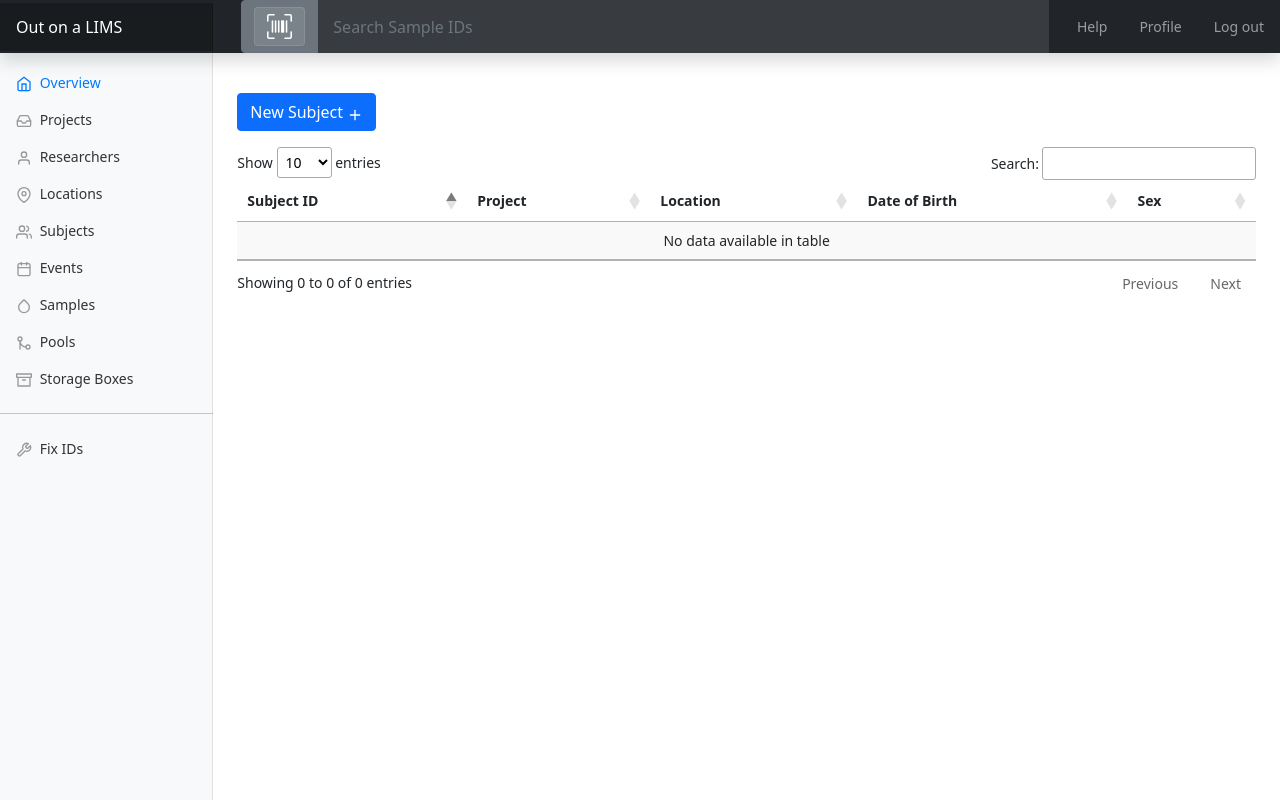
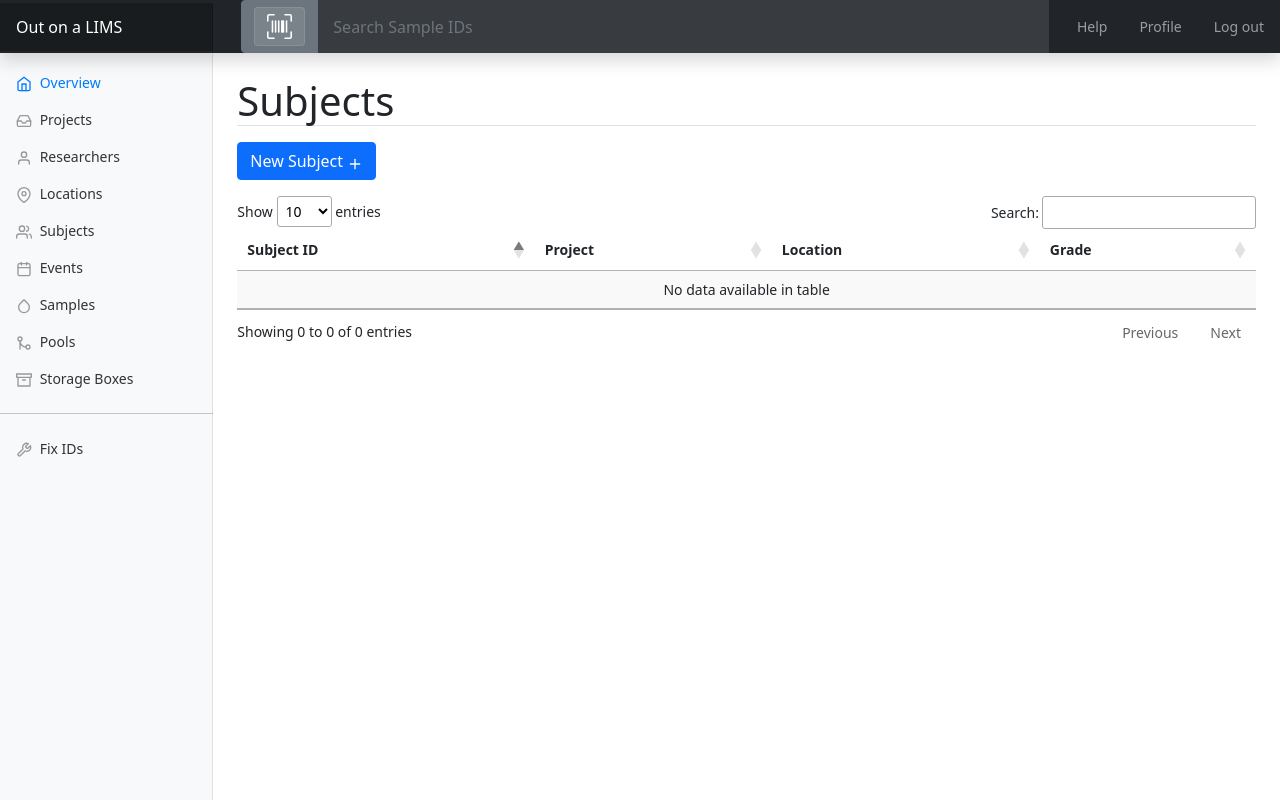
Before and after one commit to tfursten/outonalims-covid, a Django app: page /lims/subject/ in a window 1280 px wide. Run offline with Django 3.2, Linux system fonts and the light colour scheme; the visitor is signed in with stand-in values (Sample User, id 1); data that the repository does not hold is empty; some libraries are stand-ins or nearby versions.

Commit message:
add header

```diff
--- a/out_on_a_LIMS/lims/templates/lims/event_list.html
+++ b/out_on_a_LIMS/lims/templates/lims/event_list.html
@@ -5,6 +5,7 @@
 {% endblock head %}
 
 {% block content %}
+<h1 class="border-bottom">Events</h1>
     <div class="mt-3 mb-3">
         <a class="btn btn-primary btn" href="{% url 'lims:new_event' %}" role="button">New Event <span data-feather="plus"></span></a>
     </div>
--- a/out_on_a_LIMS/lims/templates/lims/location_list.html
+++ b/out_on_a_LIMS/lims/templates/lims/location_list.html
@@ -5,6 +5,7 @@
 {% endblock head %}
 
 {% block content %}
+<h1 class="border-bottom">Locations</h1>
     <div class="mt-3 mb-3">
         <a class="btn btn-primary btn" href="{% url 'lims:new_location' %}" role="button">New Location <span data-feather="plus"></span></a>
     </div>
@@ -17,6 +18,7 @@
                 <th>Location Name</th>
                 <th>Project</th>
                 <th>Address</th>
+                <th>Room</th>
             </tr>
         </thead>
         <tbody>
@@ -27,6 +29,7 @@
                     </a></td>
                     <td>{{ location.project.name }}</td>
                     <td>{{ location.address }}</td>
+                    <td>{{ location.classroom }}</td>
                 </tr>
             {% endfor %}
         </tbody>
--- a/out_on_a_LIMS/lims/templates/lims/project_list.html
+++ b/out_on_a_LIMS/lims/templates/lims/project_list.html
@@ -5,6 +5,7 @@
 {% endblock head %}
 
 {% block content %}
+<h1 class="border-bottom">Projects</h1>
     <div class="mt-3 mb-3">
         <a class="btn btn-primary btn" href="{% url 'lims:new_project' %}" role="button">New Project <span data-feather="plus"></span></a>
     </div>
--- a/out_on_a_LIMS/lims/templates/lims/researcher_list.html
+++ b/out_on_a_LIMS/lims/templates/lims/researcher_list.html
@@ -5,6 +5,7 @@
 {% endblock head %}
 
 {% block content %}
+<h1 class="border-bottom">Researchers</h1>
     <div class="mt-3 mb-3">
         <a class="btn btn-primary btn" href="{% url 'lims:new_researcher' %}" role="button">New Researcher <span data-feather="plus"></span></a>
     </div>
--- a/out_on_a_LIMS/lims/templates/lims/subject_list.html
+++ b/out_on_a_LIMS/lims/templates/lims/subject_list.html
@@ -5,6 +5,7 @@
 {% endblock head %}
 
 {% block content %}
+<h1 class="border-bottom">Subjects</h1>
     <div class="mt-3 mb-3">
         <a class="btn btn-primary btn" href="{% url 'lims:new_subject' %}" role="button">New Subject <span data-feather="plus"></span></a>
     </div>
@@ -17,8 +18,7 @@
                 <th>Subject ID</th>
                 <th>Project</th>
                 <th>Location</th>
-                <th>Date of Birth</th>
-                <th>Sex</th>
+                <th>Grade</th>
             </tr>
         </thead>
         <tbody>
@@ -29,8 +29,7 @@
                     </a></td>
                     <td>{{ subject.location.project.name }}</td>
                     <td>{{ subject.location.name }}</td>
-                    <td>{{ subject.birthdate }}</td>
-                    <td>{{ subject.sex }}</td>
+                    <td>{{ subject.grade }}</td>
                 </tr>
             {% endfor %}
         </tbody>
```
Also changed, not shown: out_on_a_LIMS/lims/templates/lims/sample_list.html (+4 -3 lines).
